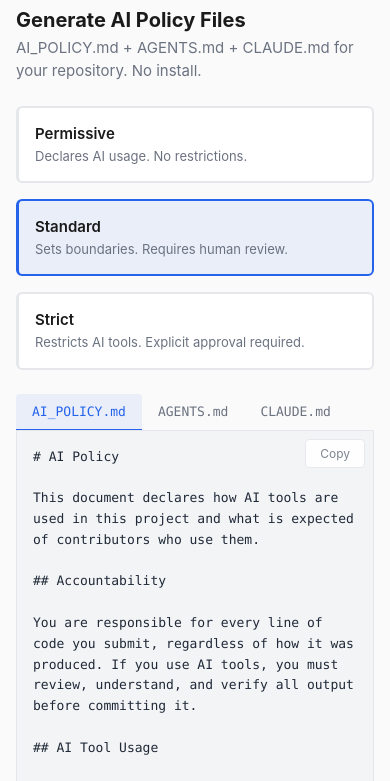
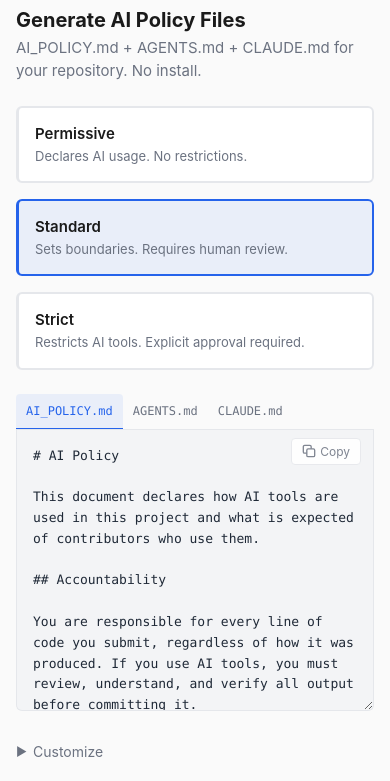
Before and after one commit to 1mb-dev/aipolicy, a website with bundled scripts: page public/index.html in a window 390 px wide. Shown: the part 79-860 px from the top of the page. Built offline with nearby package versions, Linux system fonts and the light colour scheme.

Commit message:
fix: copy button with clipboard icon, spacing fix, mobile responsive
Copy button: added inline SVG clipboard icon, moved right:20px to clear
scrollbar, inline-flex alignment for icon+text. Mobile breakpoint: tab
bar font shrunk to 0.75rem + tighter padding (fits 320px), copy button
repositioned, preview pane height reduced, customize panel padding
adjusted.

```diff
--- a/public/index.html
+++ b/public/index.html
@@ -124,7 +124,7 @@
         </div>
 
         <div class="preview-pane">
-          <button type="button" class="copy-btn" aria-label="Copy file content">Copy</button>
+          <button type="button" class="copy-btn" aria-label="Copy file content"><svg width="14" height="14" viewBox="0 0 16 16" fill="none" stroke="currentColor" stroke-width="1.5" aria-hidden="true"><rect x="5.5" y="5.5" width="9" height="9" rx="1.5"/><path d="M10.5 5.5V3a1.5 1.5 0 00-1.5-1.5H3A1.5 1.5 0 001.5 3v6A1.5 1.5 0 003 10.5h2.5"/></svg> Copy</button>
           <textarea id="panel-policy" class="preview-content" role="tabpanel" aria-labelledby="tab-policy" aria-label="AI_POLICY.md content -- editable" spellcheck="false"></textarea>
           <textarea id="panel-agents" class="preview-content" role="tabpanel" aria-labelledby="tab-agents" aria-label="AGENTS.md content -- editable" spellcheck="false" hidden></textarea>
           <textarea id="panel-claude" class="preview-content" role="tabpanel" aria-labelledby="tab-claude" aria-label="CLAUDE.md content -- editable" spellcheck="false" hidden></textarea>
--- a/public/styles/main.css
+++ b/public/styles/main.css
@@ -400,8 +400,11 @@ body {
 .copy-btn {
   position: absolute;
   top: 8px;
-  right: 8px;
-  padding: 6px 14px;
+  right: 20px;
+  display: inline-flex;
+  align-items: center;
+  gap: 4px;
+  padding: 6px 12px;
   font-size: 0.75rem;
   font-family: var(--font-ui);
   background: var(--color-surface);
@@ -411,6 +414,7 @@ body {
   cursor: pointer;
   opacity: 0.85;
   transition: color var(--transition-fast), border-color var(--transition-fast), opacity var(--transition-fast);
+  z-index: 1;
 }
 
 .copy-btn:hover {
@@ -693,4 +697,23 @@ body {
   .header h1 {
     font-size: 1.25rem;
   }
+
+  .copy-btn {
+    right: 12px;
+    padding: 5px 10px;
+  }
+
+  .tab-bar button {
+    padding: 10px;
+    font-size: 0.75rem;
+  }
+
+  .customize-panel-inner {
+    padding: 12px;
+  }
+
+  .preview-content {
+    min-height: 280px;
+    max-height: 360px;
+  }
 }
```
